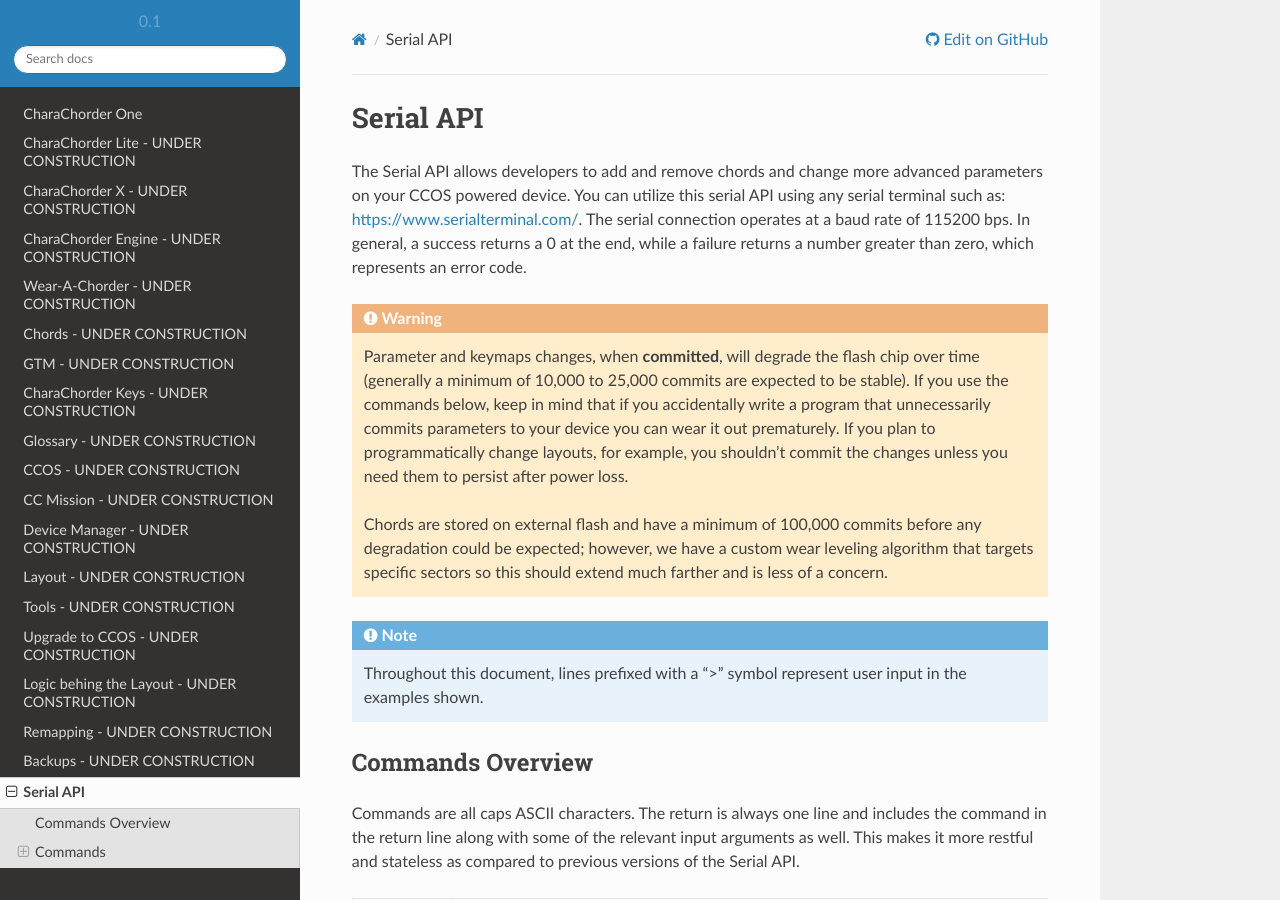
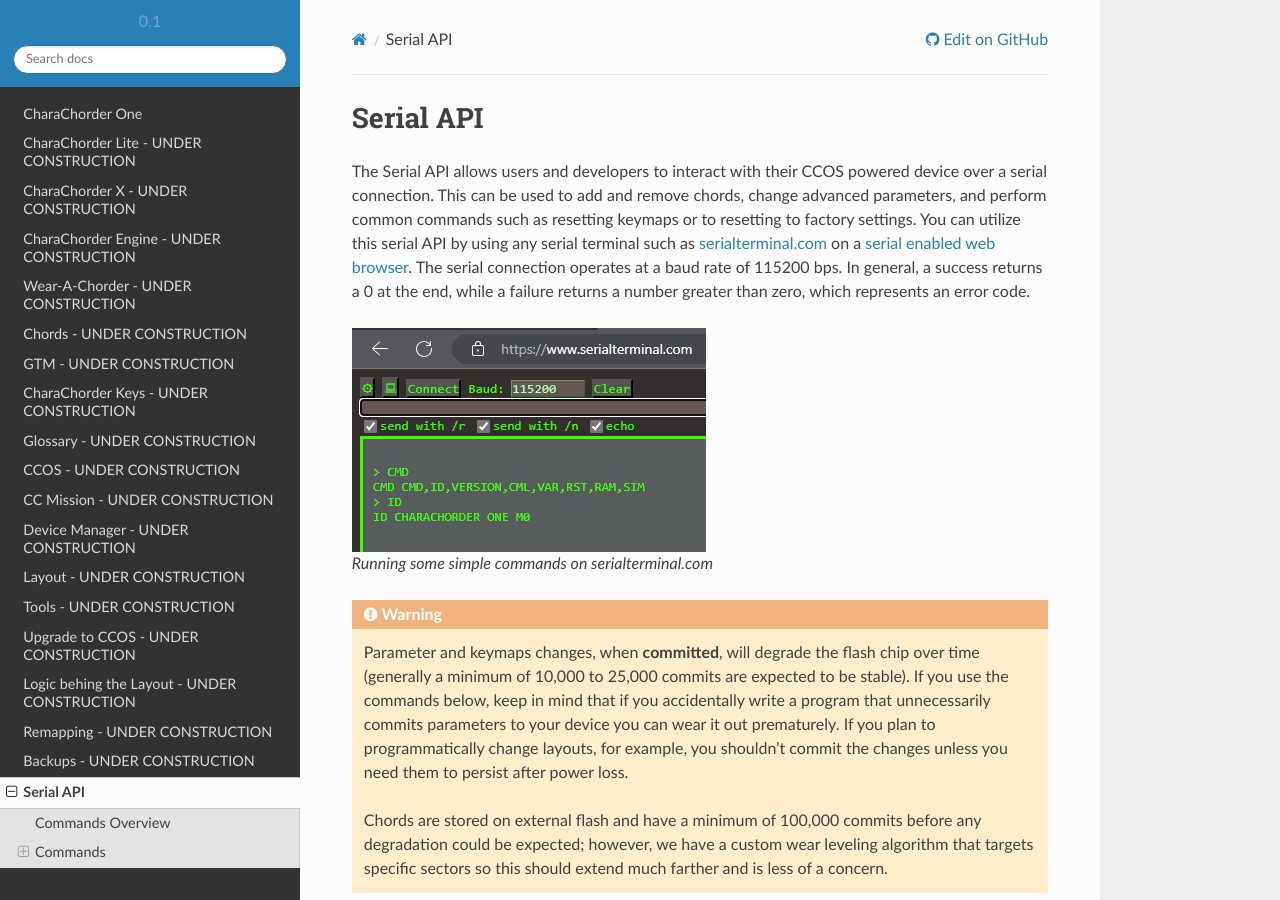
Before and after one commit to CharaChorder/docs, a Sphinx documentation site: the page built from docs/SerialAPI.rst, in a window 1280 px wide and 900 px high. Built offline with Sphinx 7.4.7 and the Read the Docs theme 2.0.0, drawn with Linux system fonts in a browser that asks for light colours.

Commit message:
Updating serial API introduction

```diff
--- a/docs/SerialAPI.rst
+++ b/docs/SerialAPI.rst
@@ -1,7 +1,12 @@
 Serial API
 ==========
 
-The Serial API allows developers to add and remove chords and change more advanced parameters on your CCOS powered device. You can utilize this serial API using any serial terminal such as: https://www.serialterminal.com/. The serial connection operates at a baud rate of 115200 bps. In general, a success returns a 0 at the end, while a failure returns a number greater than zero, which represents an error code.
+The Serial API allows users and developers to interact with their CCOS powered device over a serial connection.  This can be used to add and remove chords, change advanced parameters, and perform common commands such as resetting keymaps or to resetting to factory settings. You can utilize this serial API by using any serial terminal such as `serialterminal.com <https://www.serialterminal.com/>`_ on a `serial enabled web browser <https://caniuse.com/web-serial>`_. The serial connection operates at a baud rate of 115200 bps. In general, a success returns a 0 at the end, while a failure returns a number greater than zero, which represents an error code.
+
+.. figure:: /assets/serial/serialterminal.png
+  :alt: Running some simple commands on serialterminal.com
+
+  Running some simple commands on serialterminal.com
 
 .. warning::
    Parameter and keymaps changes, when **committed**, will degrade the flash chip over time (generally a minimum of 10,000 to 25,000 commits are expected to be stable). If you use the commands below, keep in mind that if you accidentally write a program that unnecessarily commits parameters to your device you can wear it out prematurely.  If you plan to programmatically change layouts, for example, you shouldn’t commit the changes unless you need them to persist after power loss.
```
Also changed, not shown: docs/assets/serial/serialterminal.png (added).
